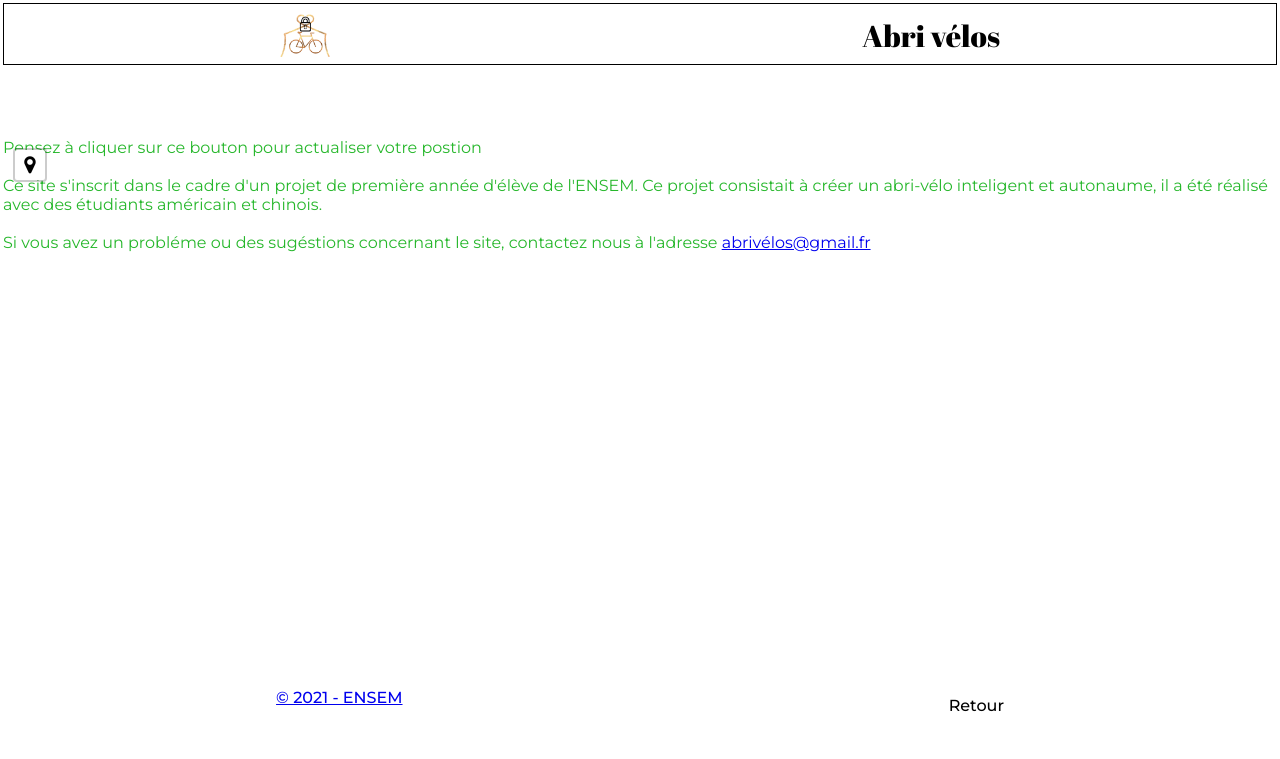
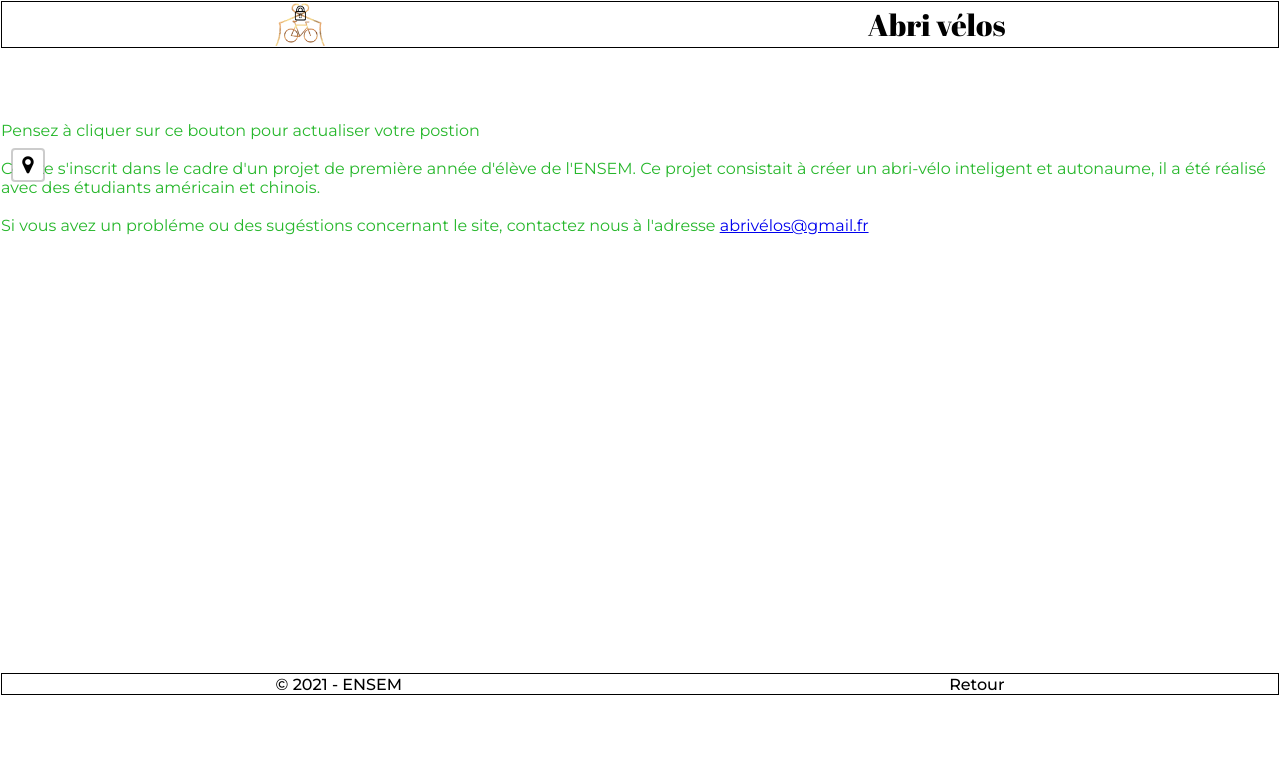
Before and after one commit to rafa-create/Bike-Shelter-GITH, a PHP site: page /contact.html in a window 1280 px wide. Shown: the top 759 px of the page. Run offline with PHP 8.4, Linux system fonts and the light colour scheme.

Commit message:
Update styles.css

```diff
--- a/Website/css/styles.css
+++ b/Website/css/styles.css
@@ -26,35 +26,28 @@ header.header {
 header.header img {
     width: 50px;
 }
-/*pour un fon d'écran*/
 section.top-page {
-    height: 40px;
     width: auto;
     justify-content: center;
-    padding: 10px;
+    padding: 1px;
     border: solid 1.5px black;
 }
 
 body {
     padding: 0;
     margin:3px;
+    height: 100%;
 }
-html, body, #map {
-    height:  95%;
+
+html,body, #map {
+    margin:0.5px;
     z-index: 0;
+    height: 94.5%;
 }
 header, a.big-title {
     color: black;
     font-size: 30px;
     font-family: 'Abril FatFace', cursive;
-}
-footer {
-    display: flex;
-    justify-content:space-around;
-    align-items: center;
-    height: 20px;
-    font-weight:500;
-    font-variant: small-caps 600%;
 }
 
 #locate-position{
@@ -74,6 +67,20 @@ footer {
     cursor: pointer;
   }
 
+footer {
+
+    display: flex;
+    justify-content:space-around;
+    align-items: center;
+    height: 20px;
+    font-weight:500;
+    font-variant: small-caps 600%;
+    border: solid 1.5px black;
+    z-index: 0;
+    bottom: 0;
+    background-color:white;
+}
+
 footer a.cgv {
     height: 20px;
     text-decoration: none;
@@ -82,3 +89,12 @@ footer a.cgv {
     justify-content:space-around;
     color: black;
 }
+
+footer a.copyright {
+    height: 20px;
+    text-decoration: none;
+    align-items: center;
+    display: flex;
+    justify-content:space-around;
+    color: black;
+}
```
